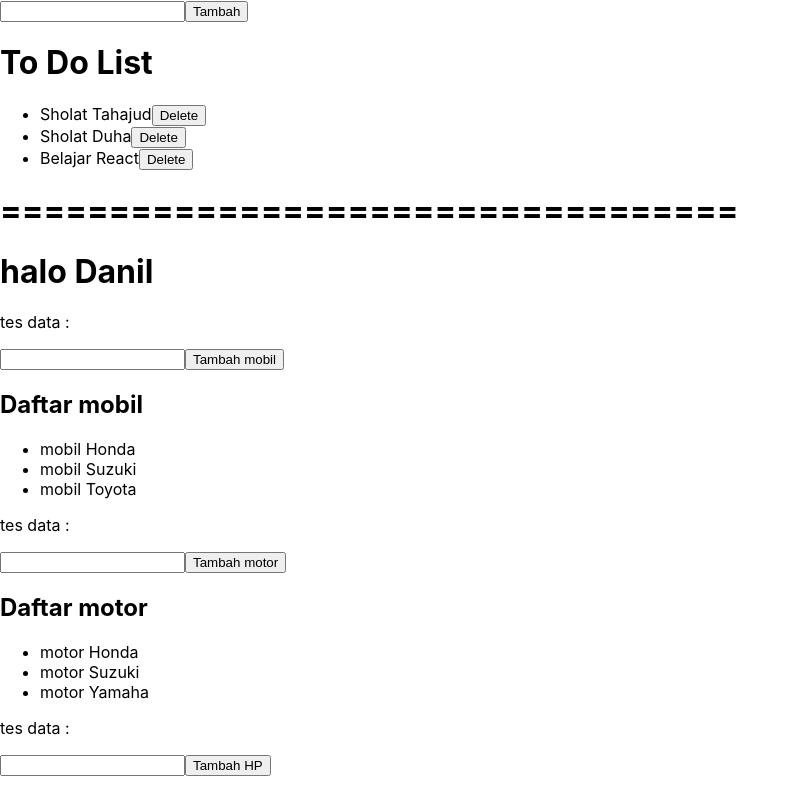
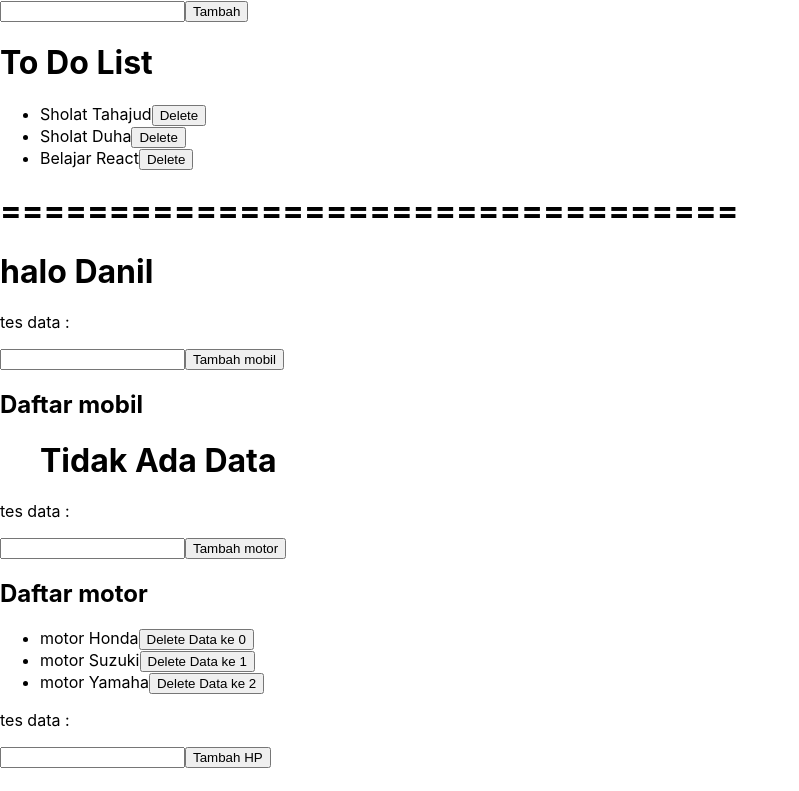
Before and after one commit to Fakhrudin-MFM/react-crud-example, a React (Create React App) app: page / in a window 1280 px wide. Shown: the top 791 px of the page, without its empty margins (0-799 px from the left). Built offline with nearby package versions, Linux system fonts and the light colour scheme.

Commit message:
fix create delete

```diff
--- a/src/components/Component1.js
+++ b/src/components/Component1.js
@@ -19,13 +19,23 @@ class Component1 extends React.Component {
         </button>
         <h2>Daftar {this.props.nama}</h2>
         <ul>
-          {this.props.nilai.map((nilai, index) => {
-            return (
-              <li key={index}>
-                {this.props.nama} {nilai}
-              </li>
-            );
-          })}
+          {this.props.nilai.length > 0 ? (
+            this.props.nilai.map((nilai, index) => {
+              return (
+                <li key={index}>
+                  {this.props.nama} {nilai}
+                  <button
+                    onClick={() =>
+                      this.props.deleteTodo(index, this.props.nama)
+                    }>
+                    Delete Data ke {index}{' '}
+                  </button>
+                </li>
+              );
+            })
+          ) : (
+            <h1>Tidak Ada Data</h1>
+          )}
         </ul>
       </div>
     );
--- a/src/components/IndexComponent.js
+++ b/src/components/IndexComponent.js
@@ -11,7 +11,7 @@ class IndexComponent extends Component {
   state = {
     nama: 'Danil',
     semester: 6,
-    mobil: ['Honda', 'Suzuki', 'Toyota'],
+    mobil: [],
     motor: ['Honda', 'Suzuki', 'Yamaha'],
     hape: ['Asus', 'Oppo', 'Samsung'],
     laptop: ['Asus', 'Lenovo', 'Samsung'],
@@ -52,7 +52,27 @@ class IndexComponent extends Component {
       [param]: newData,
       [param2]: ''
     });
-    console.log('cek param', param);
+  };
+
+  deleteTodo = (index, param) => {
+    let newState;
+    switch (param) {
+      case 'mobil':
+        newState = [...this.state.mobil];
+        break;
+      case 'motor':
+        newState = [...this.state.motor];
+        break;
+      default:
+        break;
+    }
+
+    const newData = newState;
+    newData.splice(index, 1);
+
+    this.setState({
+      [param]: newData
+    });
   };
 
   render() {
@@ -67,6 +87,7 @@ class IndexComponent extends Component {
           inputan={this.state.imobil}
           inputanName="imobil"
           addTodo={this.addTodo}
+          deleteTodo={this.deleteTodo}
         />
 
         <Component2
@@ -76,6 +97,7 @@ class IndexComponent extends Component {
           inputan={this.state.imotor}
           inputanName="imotor"
           addTodo={this.addTodo}
+          deleteTodo={this.deleteTodo}
         />
         <Component3 nama="HP" nilai={this.state.hape} />
         <SC1 nama="Laptop" nilai={this.state.laptop} />
```
